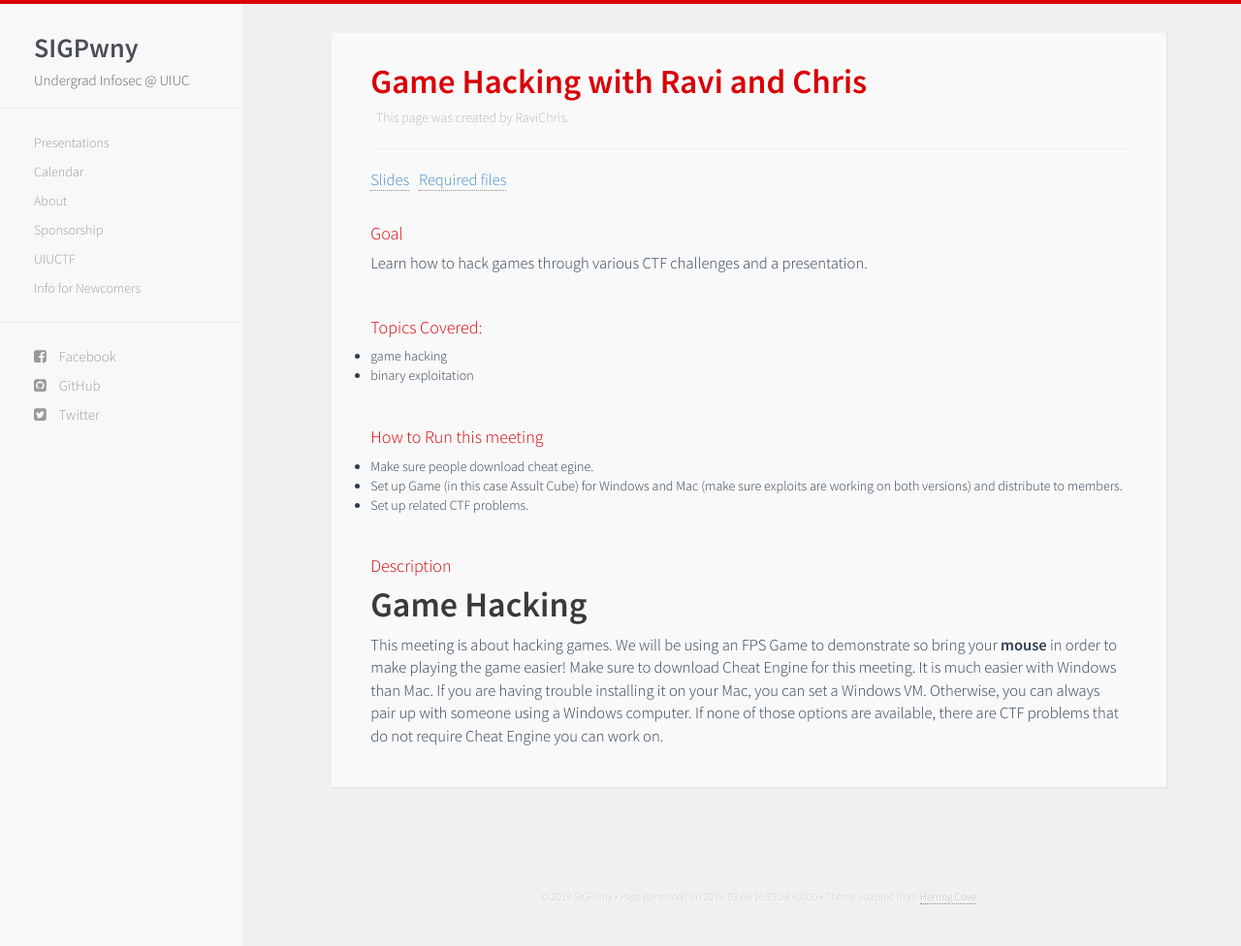
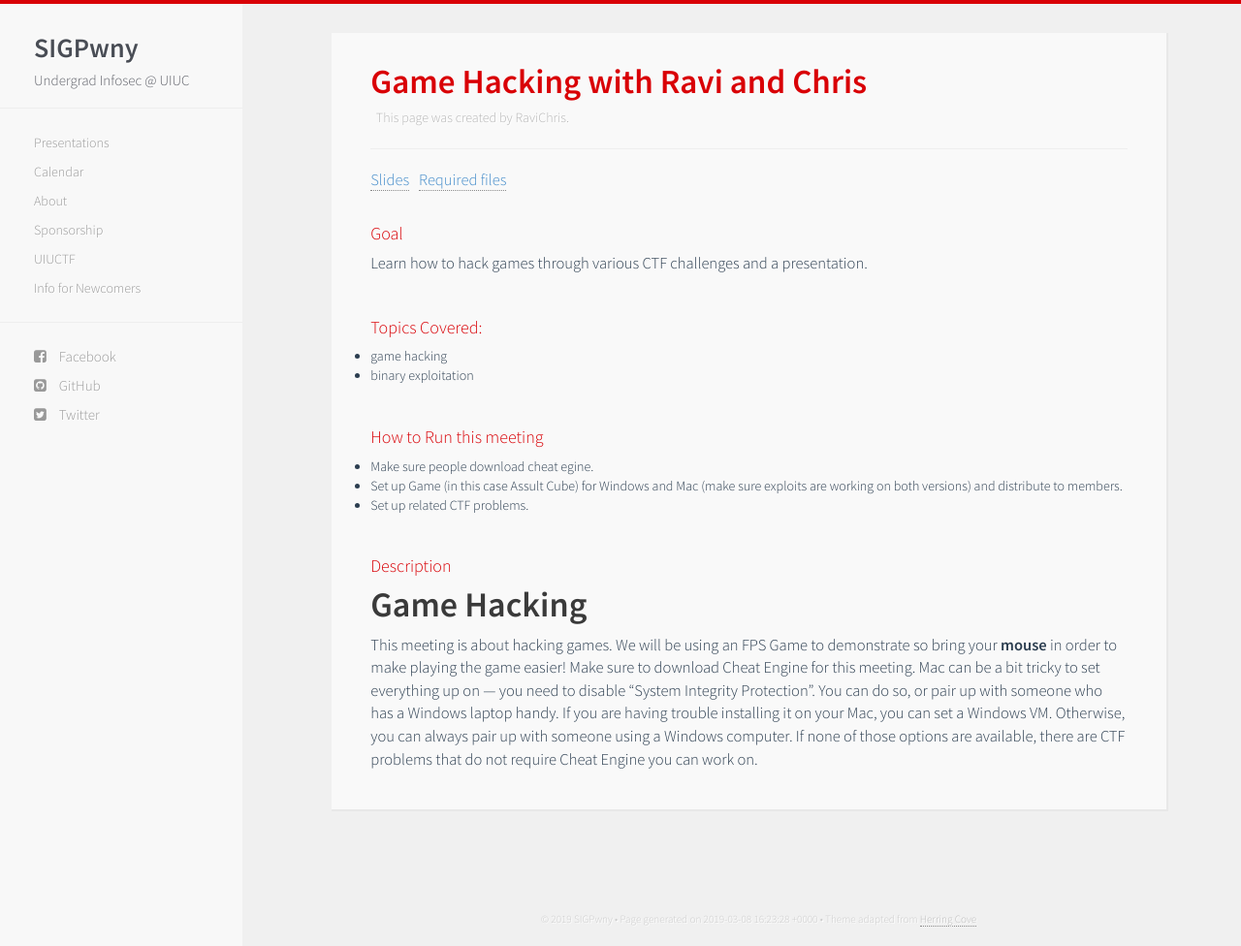
Before and after one commit to sigpwny/sigpwny.github.io-archive, a Jekyll site: the page built from _meetings/Game-Hacking.md, in a window 1280 px wide and 976 px high. Shown: the whole window at 97% size. Built offline with Jekyll 4.4.1, drawn with Linux system fonts in a browser that asks for light colours; nearby versions of some CDN libraries.

Commit message:
Update Game-Hacking.md

```diff
--- a/_meetings/Game-Hacking.md
+++ b/_meetings/Game-Hacking.md
@@ -28,4 +28,4 @@ list-of-topics: [
 {% include single-meeting.html  %}
 
 # Game Hacking
-This meeting is about hacking games. We will be using an FPS Game to demonstrate so bring your **mouse** in order to make playing the game easier! Make sure to download Cheat Engine for this meeting. It is much easier with Windows than Mac. If you are having trouble installing it on your Mac, you can set a Windows VM. Otherwise, you can always pair up with someone using a Windows computer. If none of those options are available, there are CTF problems that do not require Cheat Engine you can work on.
+This meeting is about hacking games. We will be using an FPS Game to demonstrate so bring your **mouse** in order to make playing the game easier! Make sure to download Cheat Engine for this meeting. Mac can be a bit tricky to set everything up on — you need to disable "System Integrity Protection". You can do so, or pair up with someone who has a Windows laptop handy. If you are having trouble installing it on your Mac, you can set a Windows VM. Otherwise, you can always pair up with someone using a Windows computer. If none of those options are available, there are CTF problems that do not require Cheat Engine you can work on.
```
